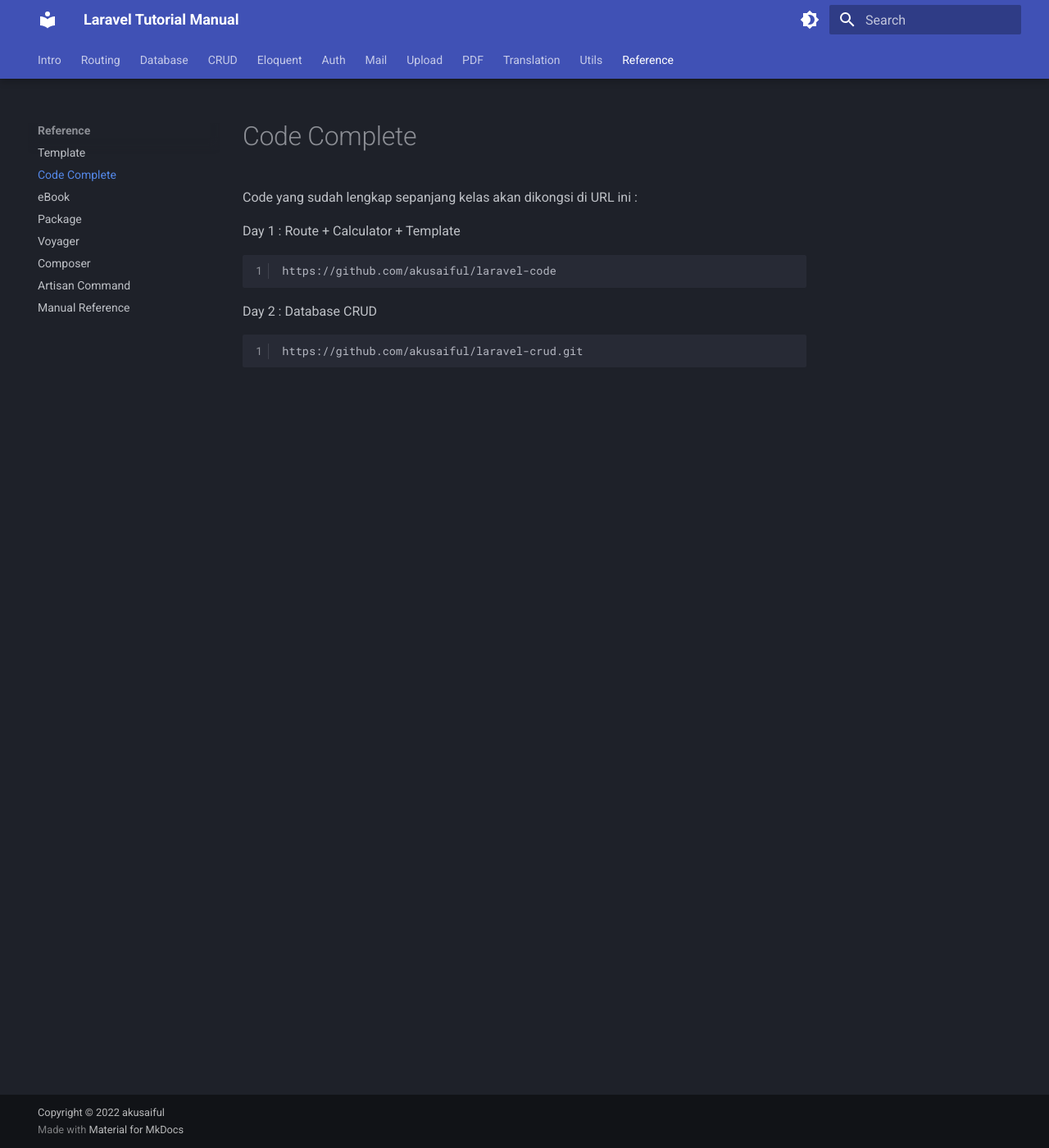
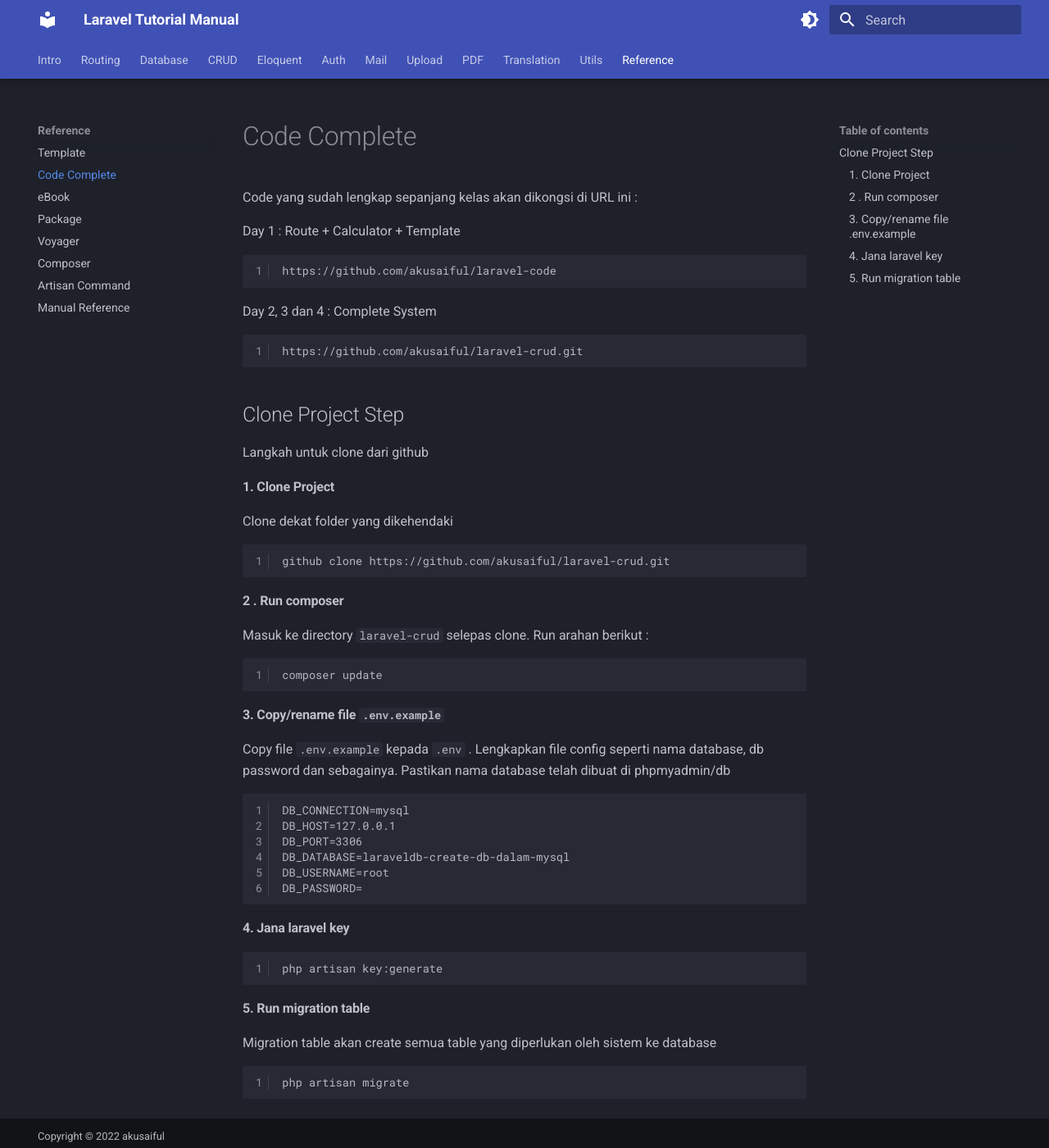
Before and after one commit to akusaiful/laravel-tutorial, an MkDocs documentation site: the page built from docs/code_complete.md, in a window 1280 px wide and 1400 px high. Shown: the whole window at 82% size. Built offline with MkDocs 1.6.1 and Material for MkDocs 9.7.7, drawn with Linux system fonts in a browser that asks for light colours.

Commit message:
Add step to produce system migration

```diff
--- a/docs/code_complete.md
+++ b/docs/code_complete.md
@@ -5,6 +5,44 @@
 
     https://github.com/akusaiful/laravel-code
 
-Day 2 : Database CRUD
+Day 2, 3 dan 4 : Complete System
 
     https://github.com/akusaiful/laravel-crud.git
+
+
+## Clone Project Step
+
+Langkah untuk clone dari github
+
+#### 1. Clone Project
+
+Clone dekat folder yang dikehendaki
+
+    github clone https://github.com/akusaiful/laravel-crud.git
+
+#### 2 . Run composer
+
+Masuk ke directory `laravel-crud` selepas clone. Run arahan berikut :
+
+    composer update
+
+#### 3. Copy/rename file `.env.example`
+
+Copy file `.env.example` kepada `.env` . Lengkapkan file config seperti nama database, db password dan sebagainya. Pastikan nama database telah dibuat di phpmyadmin/db
+
+    DB_CONNECTION=mysql
+    DB_HOST=127.0.0.1
+    DB_PORT=3306
+    DB_DATABASE=laraveldb-create-db-dalam-mysql
+    DB_USERNAME=root
+    DB_PASSWORD=
+
+#### 4. Jana laravel key
+
+    php artisan key:generate
+
+#### 5. Run migration table
+
+Migration table akan create semua table yang diperlukan oleh sistem ke database
+
+    php artisan migrate
--- a/mkdocs.yml
+++ b/mkdocs.yml
@@ -83,8 +83,6 @@
   - Model: model.md
   - Factory: factory.md
   - Controller: controller.md
-
-
 
 - CRUD:
   - CRUD Scaffolding: form_crud.md
```
Also changed, not shown: docs/package.md (+1 -0 lines).
